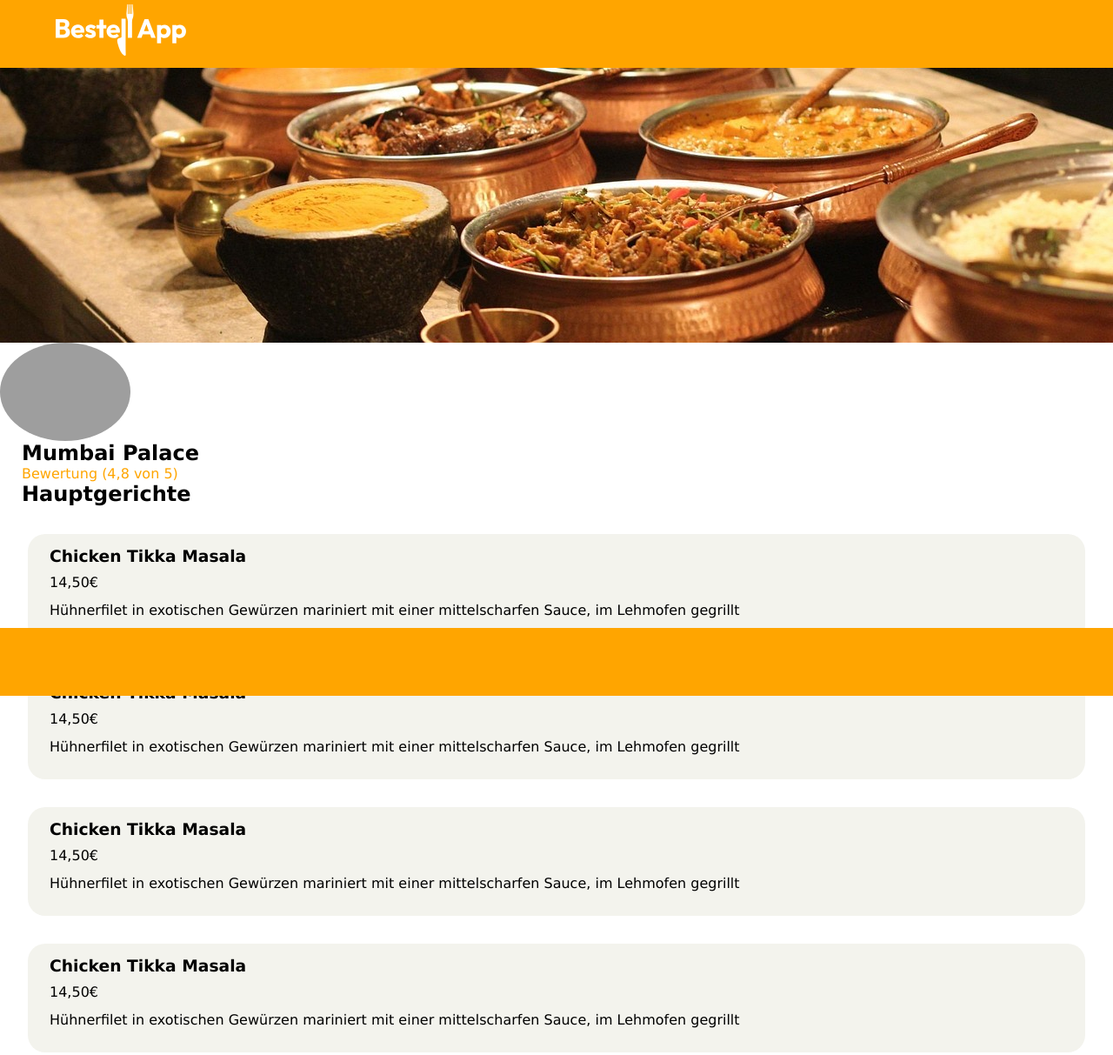
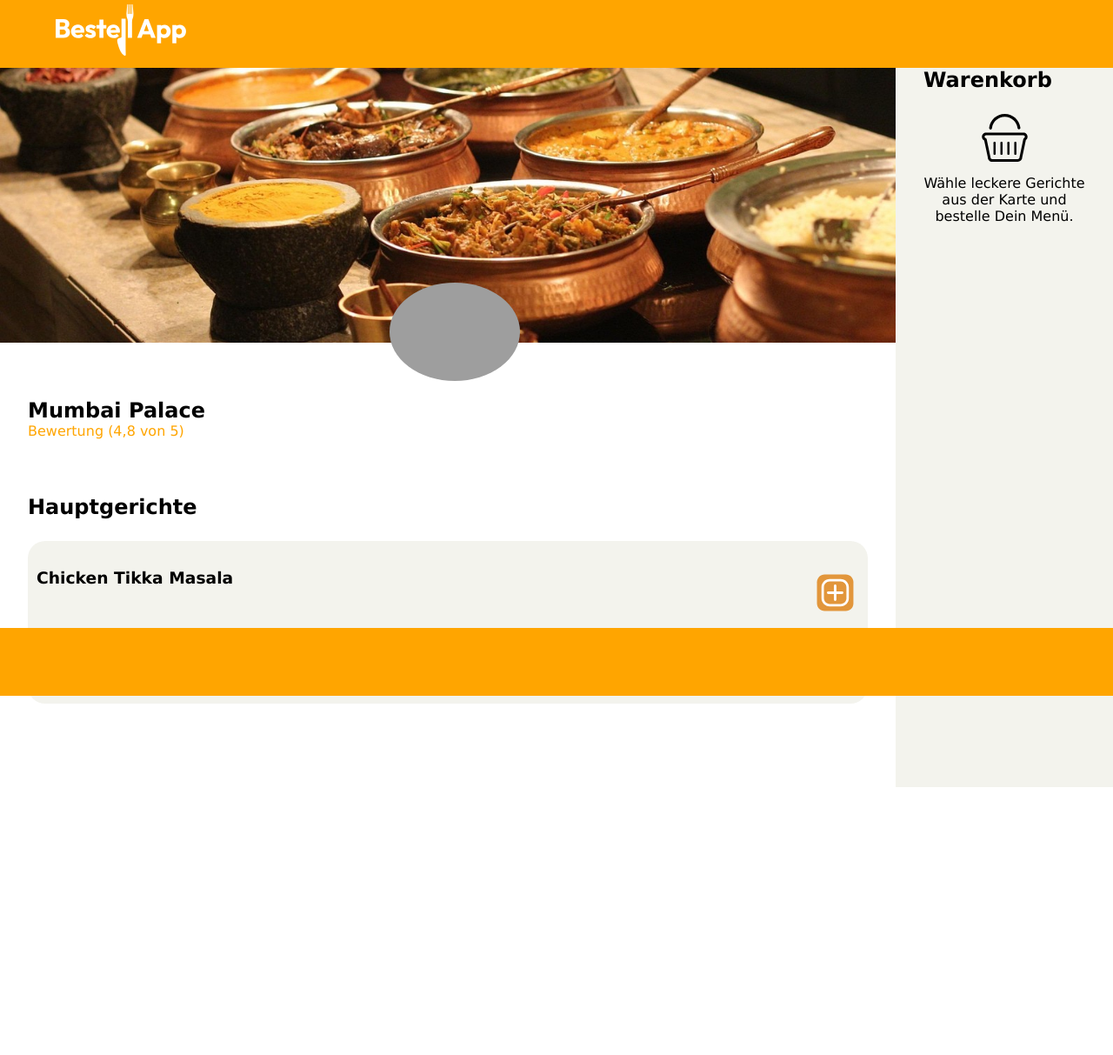
Before and after one commit to AnnaSuerken/bestellapp, a plain HTML site: page index.html in a window 1280 px wide. Shown: the top 1213 px of the page at 87% size. After the commit the page ends 905 px from the top, so only its background shows below. Drawn offline with Linux system fonts and the light colour scheme; grey boxes are pictures that could not be loaded; files whose address does not match are found by name.

Commit message:
finalized css and html

```diff
--- /dev/null
+++ b/css/assets.css
@@ -0,0 +1,38 @@
+*{
+    box-sizing: border-box;
+    font-family: Verdana, Geneva, Tahoma, sans-serif;
+    scroll-behavior: smooth;
+    margin: 0;
+}
+
+body {
+    height: 100vh;
+}
+
+
+p{
+    color: orange;
+}
+
+
+main {
+    display: flex;
+
+}
+
+section {
+    width:auto;
+    width: calc(100% - 250px);
+
+}
+
+aside {
+    width: 250px;
+    background-color:rgb(243, 243, 237);
+    flex-grow: 1;
+
+}
+
+h2 {
+    margin-bottom: 25px;
+}
--- a/css/style.css
+++ b/css/style.css
@@ -1,15 +1,3 @@
-*{
-    box-sizing: border-box;
-    font-family: Verdana, Geneva, Tahoma, sans-serif;
-    scroll-behavior: smooth;
-    flex: 1;
-    margin: 0%;
-}
-
-body {
-    height: 100vh;
-}
-
 .restaurant-img {
     object-fit: cover;
     height: 375px;
@@ -19,30 +7,60 @@ body {
 .restaurant-logo {
     border-radius: 100%;
     width: 150px;
-    position: relative;
+    position: absolute;
+    top: 325px;
+    left: 35%;
 
-}
-
-p{
-    color: orange;
-}
-
-h1,
-h2,
-h3,
-p,
-span {
-    margin-left: 25px;
 }
 
 .main-course-div {
     background-color: rgb(243, 243, 237);
-    height: 125px;
     border-radius: 20px;
     display: flex;
     flex-direction: column;
-    justify-content: space-evenly;
-    margin: 32px;
-    padding-top: 15px;
-    padding-bottom: 15px;
+    padding: 32px 10px;
+    gap: 15px;
+    margin-bottom: 32px;
 }
+
+.menu-price {
+    color: orange;
+    font-weight: bold;
+}
+
+.ratings {
+    color: orange;
+    margin-bottom: 32px;
+}
+
+.icon {
+    float: right;
+    width: 55px;
+}
+
+.basket {
+    position: sticky;
+    top: 78;
+    margin: 32px 32px;
+}
+
+.restaurant-info, .restaurant-menus {
+    margin: 64px 32px;
+}
+
+.main-courses{
+    display: flex;
+    flex-direction: column;
+    gap: 15px;
+}
+.icon-basket {
+    width: 55px
+}
+.empty-basket {
+    display: flex;
+    align-items: center;
+    flex-direction: column;
+    justify-content: center;
+    text-align: center;
+    gap: 15px;
+}
--- a/index.html
+++ b/index.html
@@ -8,6 +8,7 @@
     <script src="./script.js"></script>
     <script src="./js/script.js"></script>
     <link rel="stylesheet" href="./css/style.css">
+    <link rel="stylesheet" href="./css/assets.css">
     <link rel="stylesheet" href="./css/header-footer.css">
 </head>
 <body>
@@ -16,50 +17,40 @@
         <div class="navbar">
         </div>
     </header>
-    <main class="extra-padding-bottom">
+    <main class="content-wrapper">
         <section >
-            <div class="restaurant-info">
+            <div class="restaurant-header">
             <img src="./img/indian_buffet.jpg" alt="Resaturan Vorschau" class="restaurant-img">
             <img src="./img/mumbai-palace.png" alt="Restaurant Logo" class="restaurant-logo">
             </div>
-            <div>
+            <div class="restaurant-info">
                 <h1>Mumbai Palace</h2>
-                <p>Bewertung (4,8 von 5)</p>
+                <span class="ratings">Bewertung (4,8 von 5)</span>
+            </div>
+
+            <div class="restaurant-menus">
+                <h2>Hauptgerichte</h3>
+                    <div id="main-courses" class="main-courses">
+                        <div class="main-course-div">
+                        <h3>Chicken Tikka Masala <img src="./img/add_icon.svg" alt="hinzufügen" class="icon" id="add-to-basket"></h3>
+                        <span class="menu-price">14,50€</span>
+                        <span>Hühnerfilet in exotischen Gewürzen mariniert mit einer mittelscharfen Sauce, im Lehmofen gegrillt</span>
+                        </div>
+                    </div>
             </div>
         </section>
-        <section class="restaurant-menus">
-            <h2>Hauptgerichte</h3>
-            <div class="main-courses">
-                <div class="main-course-div">
-                    <h3>Chicken Tikka Masala</h3>
-                    <span>14,50€</span>
-                    <span>Hühnerfilet in exotischen Gewürzen mariniert mit einer mittelscharfen Sauce, im Lehmofen gegrillt</span>
+        <aside>
+            <div class="basket">
+                <h2>Warenkorb</h2>
+                <div class="empty-basket">
+                    <img class="icon-basket" src="./img/shoppingbasket.svg" alt="leerer Einkaufswagen">
+                    <span>Wähle leckere Gerichte aus der Karte und bestelle Dein Menü.</span>
                 </div>
-                <div class="main-course-div">
-                    <h3>Chicken Tikka Masala</h3>
-                    <span>14,50€</span>
-                    <span>Hühnerfilet in exotischen Gewürzen mariniert mit einer mittelscharfen Sauce, im Lehmofen gegrillt</span>
-                </div>
-                <div class="main-course-div">
-                    <h3>Chicken Tikka Masala</h3>
-                    <span>14,50€</span>
-                    <span>Hühnerfilet in exotischen Gewürzen mariniert mit einer mittelscharfen Sauce, im Lehmofen gegrillt</span>
-                </div>
-                <div class="main-course-div">
-                    <h3>Chicken Tikka Masala</h3>
-                    <span>14,50€</span>
-                    <span>Hühnerfilet in exotischen Gewürzen mariniert mit einer mittelscharfen Sauce, im Lehmofen gegrillt</span>
-                </div>
-                <div class="main-course-div">
-                    <h3>Chicken Tikka Masala</h3>
-                    <span>14,50€</span>
-                    <span>Hühnerfilet in exotischen Gewürzen mariniert mit einer mittelscharfen Sauce, im Lehmofen gegrillt</span>
+
+                <div id="basket-input">
                 </div>
             </div>
-        </section>
-        <section class="restaurant-legal"></section>
-        <section class="basket"></section>
-
+        </aside>
     </main>
     <footer>
         <div></div>
```
Also changed, not shown: img/add_icon.svg (added), img/shoppingbasket.svg (added).
